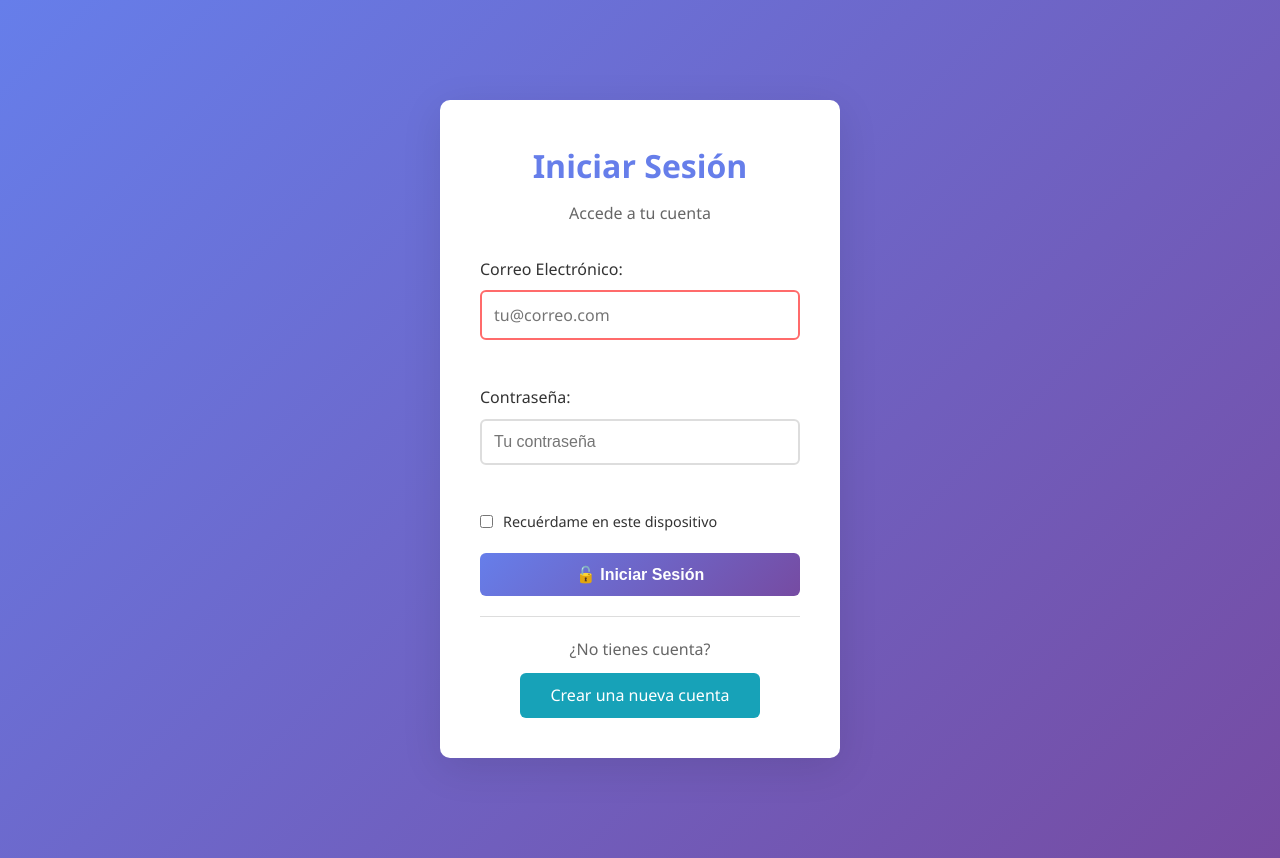
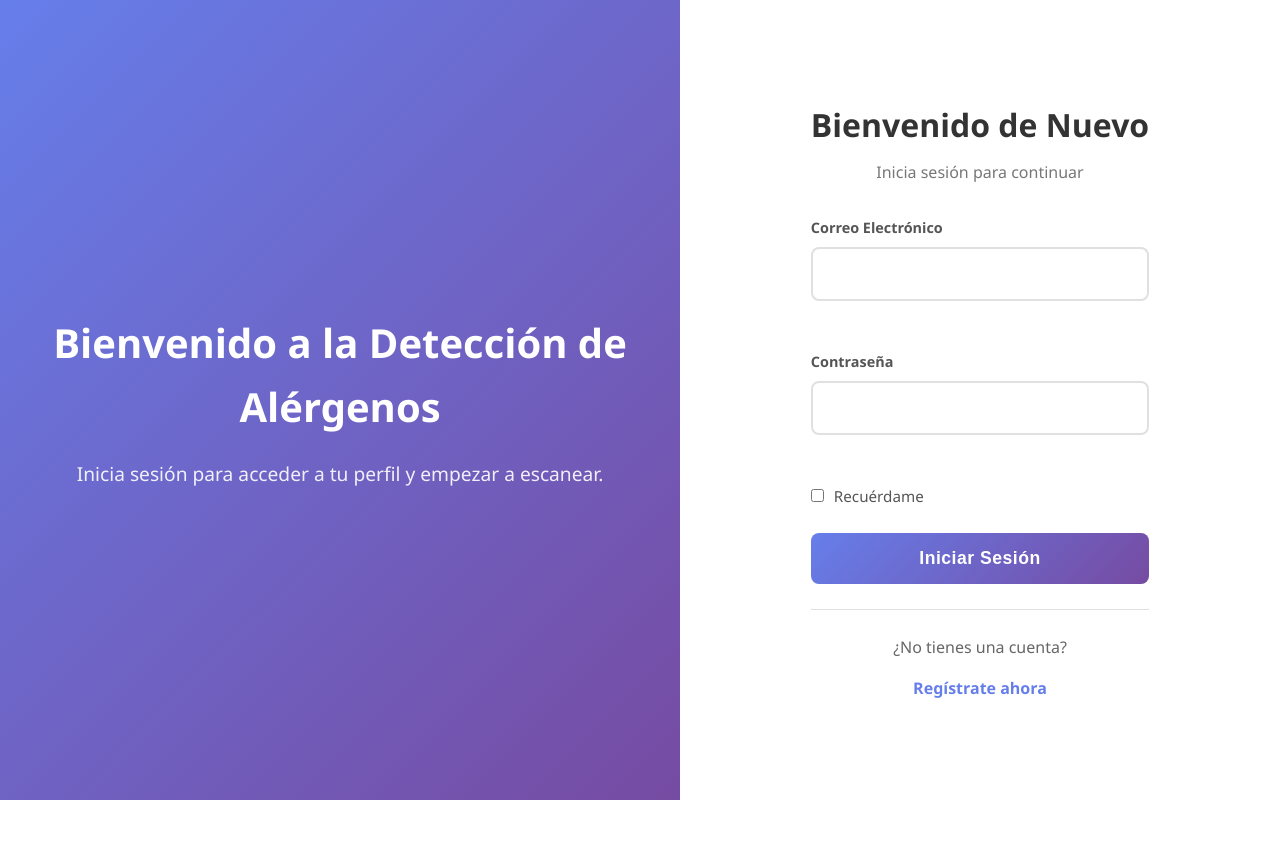
Before and after one commit to NelsonPDev/DetecciondeAlergenos, a PHP site: page /login.html in a window 1280 px wide. After the commit the page ends 800 px from the top, so only its background shows below. Run offline with PHP 8.4, Linux system fonts and the light colour scheme.

Commit message:
login interfaz mas agradable

```diff
--- a/login.html
+++ b/login.html
@@ -5,186 +5,20 @@
     <meta name="viewport" content="width=device-width, initial-scale=1.0">
     <title>Iniciar Sesión - Detección de Alergenos</title>
     <link rel="stylesheet" href="styles.css">
-    <style>
-        .login-container {
-            max-width: 400px;
-            margin: 80px auto;
-            background: white;
-            padding: 40px;
-            border-radius: 10px;
-            box-shadow: 0 10px 40px rgba(0, 0, 0, 0.1);
-        }
-
-        .login-header {
-            text-align: center;
-            margin-bottom: 30px;
-        }
-
-        .login-header h1 {
-            color: #667eea;
-            margin-bottom: 10px;
-        }
-
-        .login-header p {
-            color: #666;
-        }
-
-        .form-group {
-            margin-bottom: 20px;
-        }
-
-        .form-group label {
-            display: block;
-            margin-bottom: 8px;
-            color: #333;
-            font-weight: 500;
-        }
-
-        .form-group input {
-            width: 100%;
-            padding: 12px;
-            border: 2px solid #ddd;
-            border-radius: 6px;
-            font-size: 1em;
-            transition: all 0.3s ease;
-        }
-
-        .form-group input:focus {
-            outline: none;
-            border-color: #667eea;
-            box-shadow: 0 0 0 3px rgba(102, 126, 234, 0.1);
-        }
-
-        .error-message {
-            color: #dc3545;
-            font-size: 0.9em;
-            margin-top: 5px;
-            min-height: 20px;
-        }
-
-        .login-button {
-            width: 100%;
-            padding: 12px;
-            background: linear-gradient(135deg, #667eea 0%, #764ba2 100%);
-            color: white;
-            border: none;
-            border-radius: 6px;
-            font-size: 1em;
-            font-weight: bold;
-            cursor: pointer;
-            transition: all 0.3s ease;
-        }
-
-        .login-button:hover {
-            transform: translateY(-2px);
-            box-shadow: 0 5px 20px rgba(102, 126, 234, 0.4);
-        }
-
-        .login-button:active {
-            transform: translateY(0);
-        }
-
-        .registro-link {
-            text-align: center;
-            margin-top: 20px;
-            padding-top: 20px;
-            border-top: 1px solid #ddd;
-        }
-
-        .registro-link p {
-            color: #666;
-            margin-bottom: 10px;
-        }
-
-        .registro-link a {
-            display: inline-block;
-            padding: 10px 30px;
-            background: #17a2b8;
-            color: white;
-            text-decoration: none;
-            border-radius: 6px;
-            transition: all 0.3s ease;
-        }
-
-        .registro-link a:hover {
-            background: #138496;
-        }
-
-        .mensaje-exito {
-            background: #d4edda;
-            border: 1px solid #c3e6cb;
-            color: #155724;
-            padding: 12px;
-            border-radius: 6px;
-            margin-bottom: 20px;
-            text-align: center;
-        }
-
-        .mensaje-error {
-            background: #f8d7da;
-            border: 1px solid #f5c6cb;
-            color: #721c24;
-            padding: 12px;
-            border-radius: 6px;
-            margin-bottom: 20px;
-            text-align: center;
-        }
-
-        .remember-me {
-            display: flex;
-            align-items: center;
-            margin-bottom: 20px;
-        }
-
-        .remember-me input {
-            width: auto;
-            margin-right: 10px;
-        }
-
-        .remember-me label {
-            margin-bottom: 0;
-            font-size: 0.9em;
-        }
-
-        body {
-            background: linear-gradient(135deg, #667eea 0%, #764ba2 100%);
-            min-height: 100vh;
-        }
-
-        .contenedor {
-            max-width: 100%;
-            margin: 0;
-            background: transparent;
-            box-shadow: none;
-        }
-
-        header {
-            text-align: center;
-            padding: 30px 20px;
-            background: transparent;
-            color: white;
-        }
-
-        header h1 {
-            color: white;
-        }
-
-        header p {
-            color: rgba(255, 255, 255, 0.9);
-        }
-
-        main {
-            padding: 0;
-        }
-    </style>
 </head>
-<body>
-    <div class="contenedor">
-        <main>
-            <div class="login-container">
-                <div class="login-header">
-                    <h1>Iniciar Sesión</h1>
-                    <p>Accede a tu cuenta</p>
+<body class="auth-body">
+    <div class="login-wrapper">
+        <div class="login-image-panel">
+            <div class="image-content">
+                <h2>Bienvenido a la Detección de Alérgenos</h2>
+                <p>Inicia sesión para acceder a tu perfil y empezar a escanear.</p>
+            </div>
+        </div>
+        <div class="login-form-panel">
+            <div class="auth-card">
+                <div class="auth-header">
+                    <h1>Bienvenido de Nuevo</h1>
+                    <p>Inicia sesión para continuar</p>
                 </div>
 
                 <div id="mensajeError" class="mensaje-error" style="display: none;"></div>
@@ -192,31 +26,31 @@
 
                 <form id="formularioLogin" onsubmit="iniciarSesion(event)">
                     <div class="form-group">
-                        <label for="email">Correo Electrónico:</label>
-                        <input type="email" id="email" name="email" required placeholder="tu@correo.com">
+                        <label for="email">Correo Electrónico</label>
+                        <input type="email" id="email" name="email" required placeholder="">
                         <div class="error-message" id="errorEmail"></div>
                     </div>
 
                     <div class="form-group">
-                        <label for="password">Contraseña:</label>
-                        <input type="password" id="password" name="password" required placeholder="Tu contraseña">
+                        <label for="password">Contraseña</label>
+                        <input type="password" id="password" name="password" required placeholder="">
                         <div class="error-message" id="errorPassword"></div>
                     </div>
 
                     <div class="remember-me">
                         <input type="checkbox" id="recordarme" name="recordarme">
-                        <label for="recordarme">Recuérdame en este dispositivo</label>
+                        <label for="recordarme">Recuérdame</label>
                     </div>
 
-                    <button type="submit" class="login-button">🔓 Iniciar Sesión</button>
+                    <button type="submit" class="auth-button">Iniciar Sesión</button>
                 </form>
 
-                <div class="registro-link">
-                    <p>¿No tienes cuenta?</p>
-                    <a href="registro.html">Crear una nueva cuenta</a>
+                <div class="auth-link">
+                    <p>¿No tienes una cuenta?</p>
+                    <a href="registro.html">Regístrate ahora</a>
                 </div>
             </div>
-        </main>
+        </div>
     </div>
 
     <script>
--- a/styles.css
+++ b/styles.css
@@ -8,7 +8,7 @@ body {
     font-family: 'Segoe UI', Tahoma, Geneva, Verdana, sans-serif;
     line-height: 1.6;
     color: #333;
-    background: linear-gradient(135deg, #667eea 0%, #764ba2 100%);
+    background-color: #f4f7f6;
     min-height: 100vh;
     padding: 20px;
 }
@@ -97,6 +97,8 @@ input[type="text"],
 input[type="email"],
 input[type="tel"],
 input[type="number"],
+input[type="password"],
+input[type="date"],
 select,
 textarea {
     width: 100%;
@@ -112,6 +114,8 @@ input[type="text"]:focus,
 input[type="email"]:focus,
 input[type="tel"]:focus,
 input[type="number"]:focus,
+input[type="password"]:focus,
+input[type="date"]:focus,
 select:focus,
 textarea:focus {
     outline: none;
@@ -120,7 +124,6 @@ textarea:focus {
 }
 
 input[type="text"]:invalid,
-input[type="email"]:invalid,
 input[type="tel"]:invalid,
 input[type="number"]:invalid,
 select:invalid {
@@ -246,7 +249,241 @@ footer {
     border-top: 1px solid #ddd;
 }
 
+/* AUTH PAGES STYLES */
+
+.auth-body {
+    display: flex;
+    justify-content: center;
+    align-items: center;
+    background-color: #f0f2f5;
+    padding: 0;
+}
+
+.login-wrapper {
+    display: flex;
+    width: 100%;
+    height: 100vh;
+    box-shadow: 0 10px 40px rgba(0, 0, 0, 0.1);
+}
+
+.login-image-panel {
+    flex: 1;
+    background: linear-gradient(135deg, #667eea 0%, #764ba2 100%);
+    display: flex;
+    justify-content: center;
+    align-items: center;
+    color: white;
+    padding: 40px;
+    text-align: center;
+}
+
+.image-content h2 {
+    font-size: 2.5em;
+    margin-bottom: 20px;
+}
+
+.image-content p {
+    font-size: 1.2em;
+    opacity: 0.9;
+}
+
+.login-form-panel {
+    flex: 1;
+    display: flex;
+    justify-content: center;
+    align-items: center;
+    background-color: white;
+}
+
+.auth-container {
+    width: 100%;
+    max-width: 450px;
+    margin: 20px;
+}
+
+.auth-card {
+    background: transparent;
+    border-radius: 0;
+    box-shadow: none;
+    padding: 40px;
+    animation: fadeIn 0.5s ease-out;
+}
+
+.auth-header {
+    text-align: center;
+    margin-bottom: 30px;
+}
+
+.auth-header h1 {
+    color: #333;
+    font-size: 2em;
+    font-weight: 700;
+    margin-bottom: 10px;
+}
+
+.auth-header p {
+    color: #777;
+    font-size: 1em;
+}
+
+.form-group {
+    margin-bottom: 25px;
+    position: relative;
+}
+
+.form-group label {
+    display: block;
+    margin-bottom: 8px;
+    color: #555;
+    font-weight: 600;
+    font-size: 0.9em;
+}
+
+.form-group input {
+    width: 100%;
+    padding: 14px 20px;
+    border: 2px solid #e0e0e0;
+    border-radius: 8px;
+    font-size: 1em;
+    transition: all 0.3s ease;
+}
+
+.form-group input:focus {
+    outline: none;
+    border-color: #764ba2;
+    box-shadow: 0 0 0 4px rgba(118, 75, 162, 0.1);
+}
+
+.auth-button {
+    width: 100%;
+    padding: 15px;
+    background: linear-gradient(135deg, #667eea 0%, #764ba2 100%);
+    color: white;
+    border: none;
+    border-radius: 8px;
+    font-size: 1.1em;
+    font-weight: bold;
+    cursor: pointer;
+    transition: all 0.3s ease;
+    letter-spacing: 0.5px;
+}
+
+.auth-button:hover {
+    transform: translateY(-3px);
+    box-shadow: 0 6px 20px rgba(102, 126, 234, 0.3);
+}
+
+.auth-link {
+    text-align: center;
+    margin-top: 25px;
+    padding-top: 25px;
+    border-top: 1px solid #e0e0e0;
+}
+
+.auth-link p {
+    color: #666;
+    margin-bottom: 15px;
+}
+
+.auth-link a {
+    color: #667eea;
+    text-decoration: none;
+    font-weight: 600;
+    transition: color 0.3s ease;
+}
+
+.auth-link a:hover {
+    color: #764ba2;
+    text-decoration: underline;
+}
+
+.error-message {
+    color: #e74c3c;
+    font-size: 0.85em;
+    margin-top: 6px;
+    min-height: 18px;
+    display: block;
+}
+
+.mensaje-exito, .mensaje-error {
+    padding: 15px;
+    border-radius: 8px;
+    margin-bottom: 25px;
+    text-align: center;
+    font-weight: 500;
+    animation: slideIn 0.3s ease;
+}
+
+.mensaje-exito {
+    background-color: #d1fae5;
+    border: 1px solid #a7f3d0;
+    color: #065f46;
+}
+
+.mensaje-error {
+    background-color: #fee2e2;
+    border: 1px solid #fecaca;
+    color: #991b1b;
+}
+
+.remember-me {
+    display: flex;
+    align-items: center;
+    margin-bottom: 25px;
+}
+
+.remember-me input {
+    width: auto;
+    margin-right: 10px;
+    accent-color: #667eea;
+}
+
+.remember-me label {
+    margin-bottom: 0;
+    font-size: 0.95em;
+    color: #555;
+    font-weight: 500;
+}
+
+.requisitos {
+    background: #eef2ff;
+    border-left: 4px solid #667eea;
+    padding: 15px;
+    margin-bottom: 25px;
+    border-radius: 4px;
+    font-size: 0.9em;
+    color: #4338ca;
+}
+
+@keyframes fadeIn {
+    from {
+        opacity: 0;
+        transform: translateY(20px);
+    }
+    to {
+        opacity: 1;
+        transform: translateY(0);
+    }
+}
+
+
 /* Responsive Design */
+@media (max-width: 992px) {
+    .login-wrapper {
+        flex-direction: column;
+    }
+
+    .login-image-panel {
+        flex: 0;
+        padding: 60px 20px;
+    }
+
+    .login-form-panel {
+        flex: 1;
+    }
+}
+
+
 @media (max-width: 768px) {
     main {
         padding: 20px;
@@ -268,3 +505,9 @@ footer {
         width: 100%;
     }
 }
+
+@media (max-width: 480px) {
+    .auth-card {
+        padding: 30px;
+    }
+}
```
Also changed, not shown: registro.html (+18 -227 lines).
